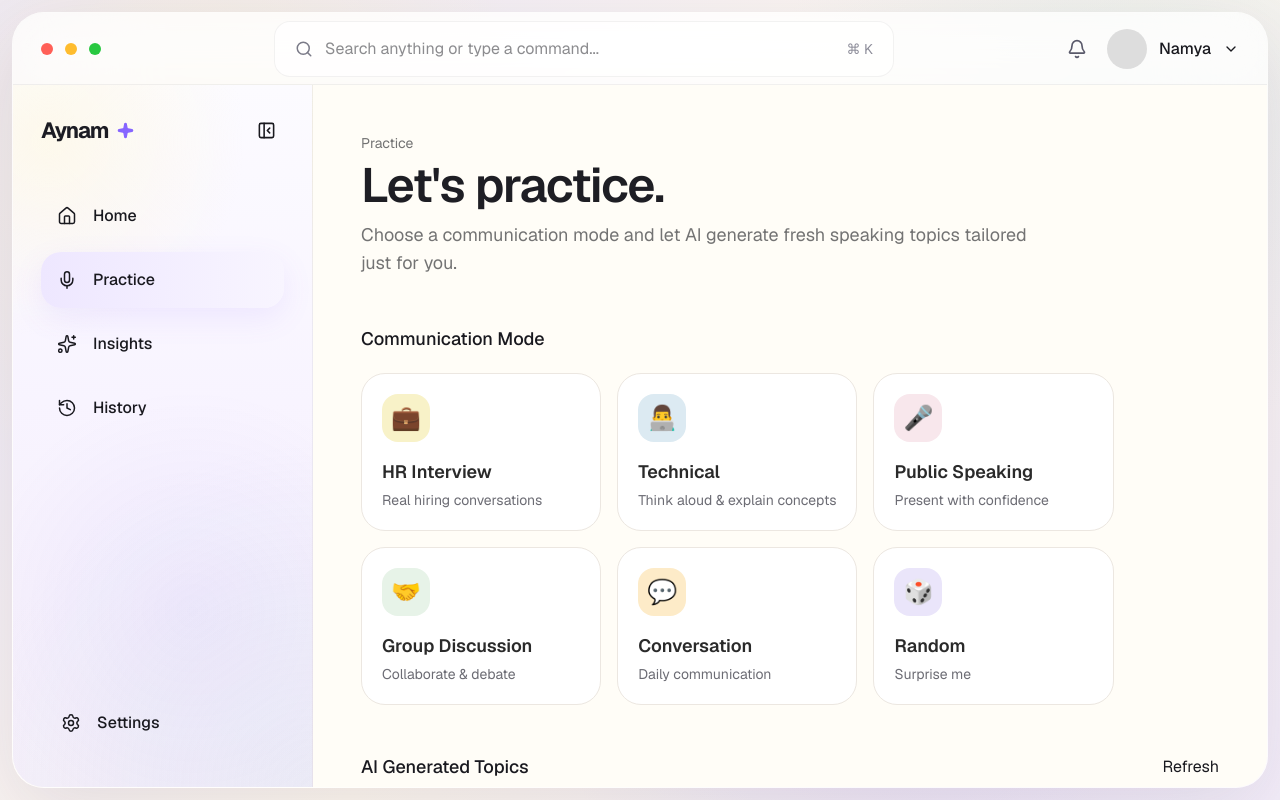
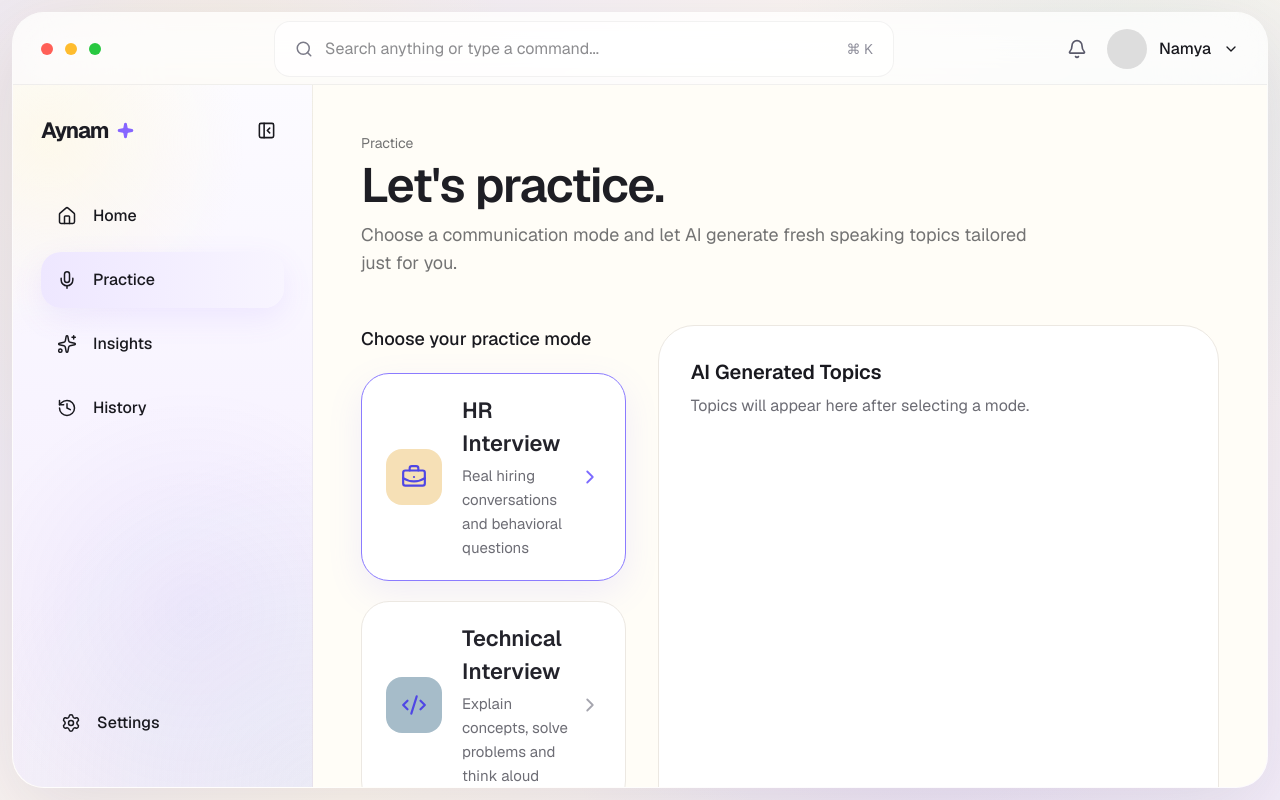
Before and after one commit to namyagaur/aynam.ai, a Next.js app: page /practice in a window 1280 px wide. Built offline with nearby package versions, Linux system fonts and the light colour scheme.

Commit message:
feat: enhance PracticePage layout with CommunicationModes and AI Generated Topics sections

```diff
--- a/app/(app)/practice/page.tsx
+++ b/app/(app)/practice/page.tsx
@@ -44,19 +44,35 @@ export default function PracticePage() {
 
   {/* Categories */}
 
-  <section className="mt-12">
+  <section className="mt-12 grid grid-cols-12 gap-8">
+
+  {/* LEFT */}
+
+  <div className="col-span-4">
 
     <h2 className="mb-5 text-lg font-medium">
-      Communication Mode
+      Choose your practice mode
     </h2>
 
-    <div className="flex gap-3">
+    <CommunicationModes />
 
-      <CommunicationModes />
+  </div>
 
-    </div>
+  {/* RIGHT */}
 
-  </section>
+  <div className="col-span-8 rounded-[36px] border border-[#ECE8E2] bg-white p-8">
+
+    <h2 className="text-xl font-semibold">
+      AI Generated Topics
+    </h2>
+
+    <p className="mt-2 text-[#6D6D75]">
+      Topics will appear here after selecting a mode.
+    </p>
+
+  </div>
+
+</section>
 
   {/* AI Topics */}
 
--- a/components/practice/CommunicationModes.tsx
+++ b/components/practice/CommunicationModes.tsx
@@ -1,73 +1,25 @@
 "use client";
 
-const modes = [
-  {
-    id: "hr",
-    icon: "💼",
-    title: "HR Interview",
-    description: "Real hiring conversations",
-    color: "#F8F2C8",
-  },
-  {
-    id: "technical",
-    icon: "👨‍💻",
-    title: "Technical",
-    description: "Think aloud & explain concepts",
-    color: "#DCEAF2",
-  },
-  {
-    id: "public",
-    icon: "🎤",
-    title: "Public Speaking",
-    description: "Present with confidence",
-    color: "#F8E7EC",
-  },
-  {
-    id: "gd",
-    icon: "🤝",
-    title: "Group Discussion",
-    description: "Collaborate & debate",
-    color: "#E7F3E8",
-  },
-  {
-    id: "conversation",
-    icon: "💬",
-    title: "Conversation",
-    description: "Daily communication",
-    color: "#FDEBC8",
-  },
-  {
-    id: "random",
-    icon: "🎲",
-    title: "Random",
-    description: "Surprise me",
-    color: "#EAE5FA",
-  },
-];
+import { useState } from "react";
+
+import { modes } from "./modes";
+import ModeCard from "./ModeCard";
 
 export default function CommunicationModes() {
+  const [selectedMode, setSelectedMode] = useState("hr");
+
   return (
-    <div className="grid grid-cols-2 gap-4 xl:grid-cols-3">
+    <div className="flex flex-col gap-5">
       {modes.map((mode) => (
-        <button
-          key={mode.id}
-          className="group rounded-3xl border border-[#ECE7E1] bg-white p-5 text-left transition-all duration-300 hover:-translate-y-1 hover:shadow-xl"
-        >
-          <div
-            className="mb-4 flex h-12 w-12 items-center justify-center rounded-2xl text-2xl"
-            style={{ backgroundColor: mode.color }}
-          >
-            {mode.icon}
-          </div>
-
-          <h3 className="text-lg font-semibold text-[#2A2A2A]">
-            {mode.title}
-          </h3>
-
-          <p className="mt-1 text-sm text-[#6C6C74]">
-            {mode.description}
-          </p>
-        </button>
+        <div key={mode.id} onClick={() => setSelectedMode(mode.id)}>
+          <ModeCard
+            title={mode.title}
+            description={mode.description}
+            icon={mode.icon}
+            color={mode.color}
+            selected={selectedMode === mode.id}
+          />
+        </div>
       ))}
     </div>
   );
--- a/components/practice/ModeCard.tsx
+++ b/components/practice/ModeCard.tsx
@@ -0,0 +1,76 @@
+"use client";
+
+import { ChevronRight } from "lucide-react";
+
+type ModeCardProps = {
+  title: string;
+  description: string;
+  icon: React.ElementType;
+  color: string;
+  selected?: boolean;
+};
+
+export default function ModeCard({
+  title,
+  description,
+  icon: Icon,
+  color,
+  selected = false,
+}: ModeCardProps) {
+  return (
+    <button
+      className={`
+        group w-full rounded-[28px] border bg-white
+        px-6 py-5 text-left transition-all duration-300
+
+        ${
+          selected
+            ? "border-[#8B7BFF] shadow-[0_12px_35px_rgba(139,123,255,0.12)]"
+            : "border-[#ECE8E2] hover:border-[#DDD6FE] hover:shadow-lg"
+        }
+      `}
+    >
+      <div className="flex items-center">
+
+        {/* Icon */}
+
+        <div
+          className="flex h-14 w-14 items-center justify-center rounded-2xl"
+          style={{ backgroundColor: color }}
+        >
+          <Icon
+            size={26}
+            strokeWidth={2}
+            className="text-[#4F46E5]"
+          />
+        </div>
+
+        {/* Content */}
+
+        <div className="ml-5 flex-1">
+
+          <h3 className="text-[22px] font-semibold text-[#23232B]">
+            {title}
+          </h3>
+
+          <p className="mt-1 text-[15px] leading-6 text-[#6D6D75]">
+            {description}
+          </p>
+
+        </div>
+
+        {/* Arrow */}
+
+        <ChevronRight
+          size={22}
+          className={`transition ${
+            selected
+              ? "text-[#7C6BFF]"
+              : "text-[#A5A5AE] group-hover:text-[#7C6BFF]"
+          }`}
+        />
+
+      </div>
+    </button>
+  );
+}
```
